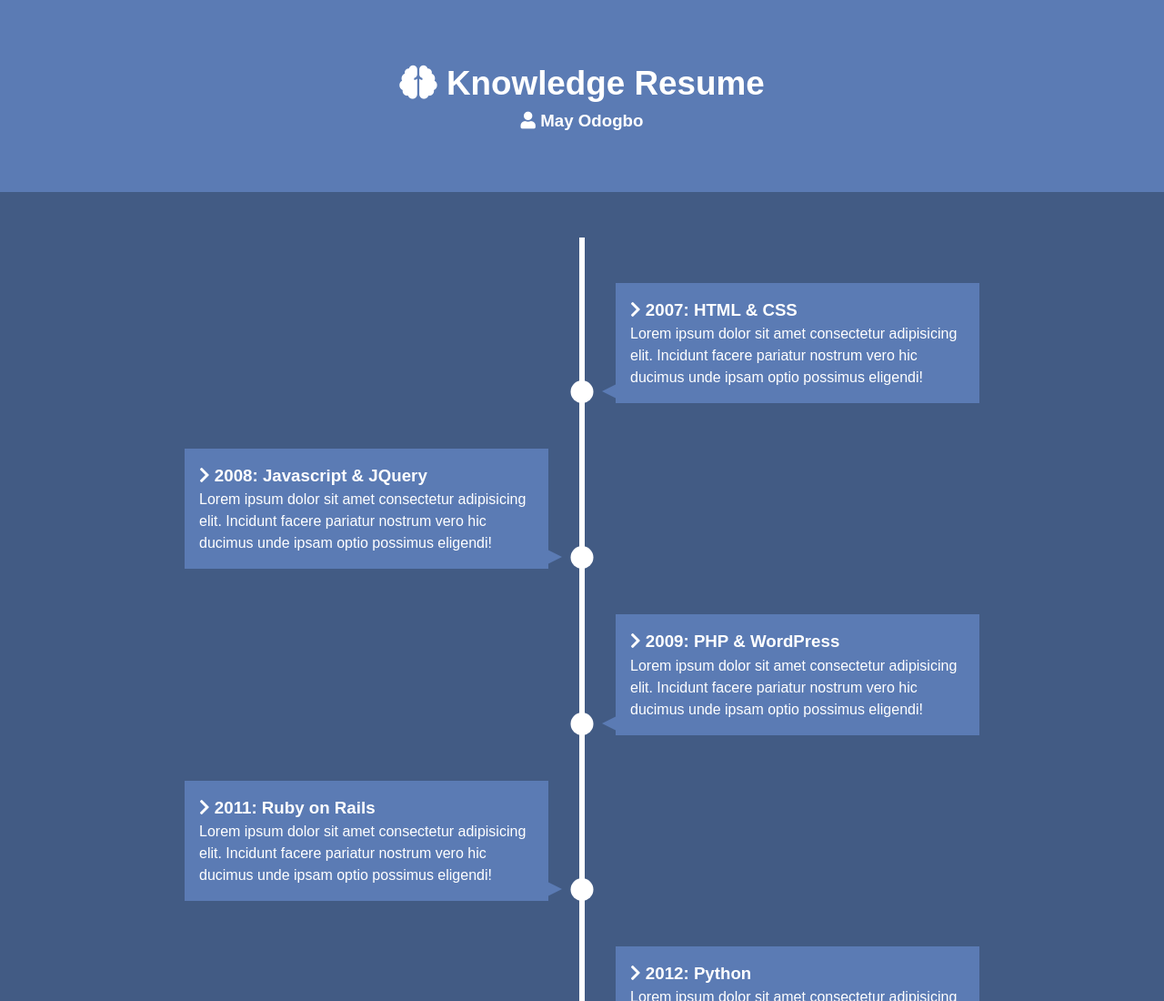
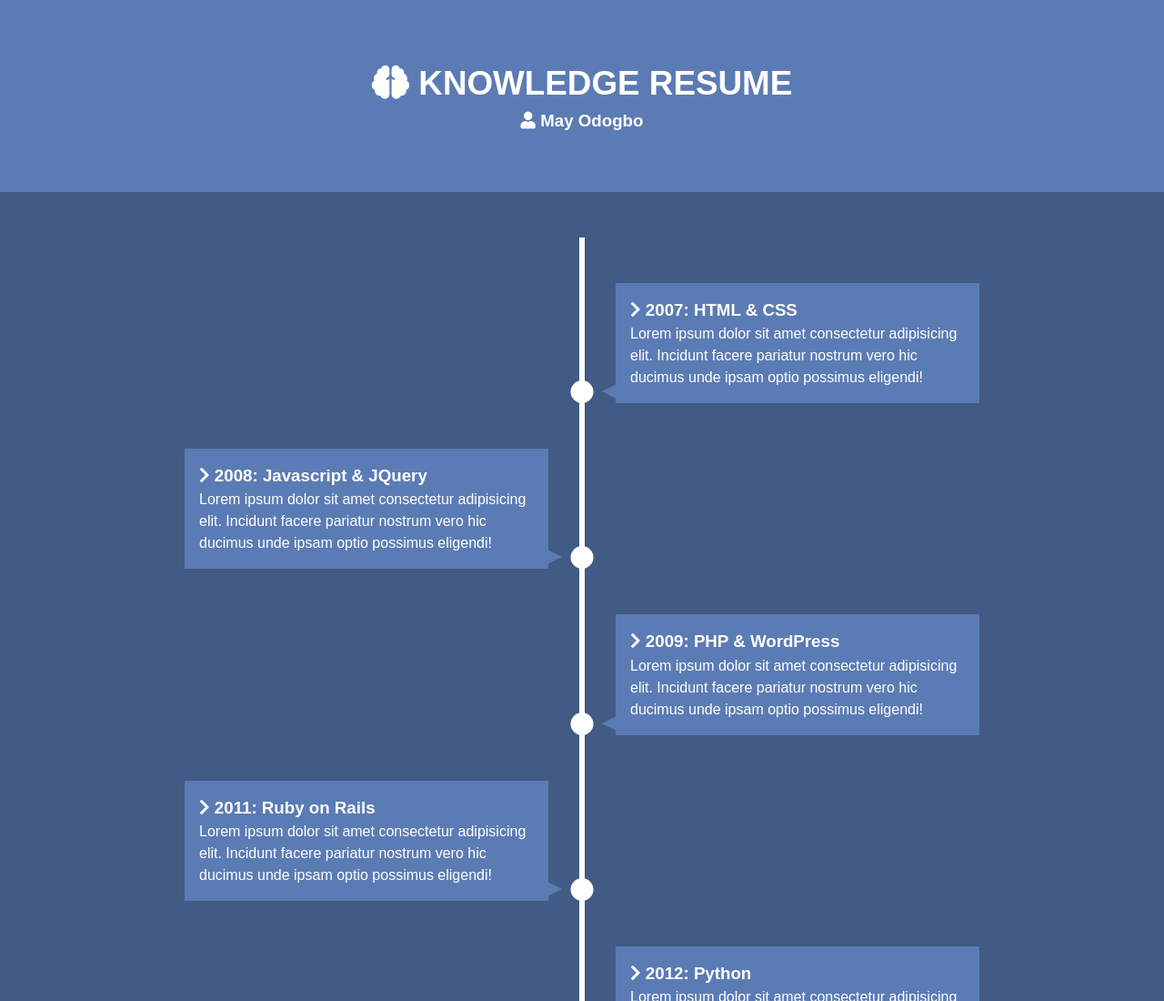
Before and after one commit to mayodogbo/Knowledge-resume, a plain HTML site: page index.html in a window 1280 px wide. Shown: the top 1100 px of the page at 91% size. Drawn offline with Linux system fonts and the light colour scheme.

Commit message:
changed index.html

```diff
--- a/index.html
+++ b/index.html
@@ -11,7 +11,7 @@
 <body>
   <header id="main-header">
     <div class="container">
-      <h1><i class="fas fa-brain"></i> Knowledge Resume</h1>
+      <h1><i class="fas fa-brain"></i> KNOWLEDGE RESUME</h1>
       <h3><i class="fas fa-user"></i> May Odogbo</h3>
     </div>
   </header>
```
